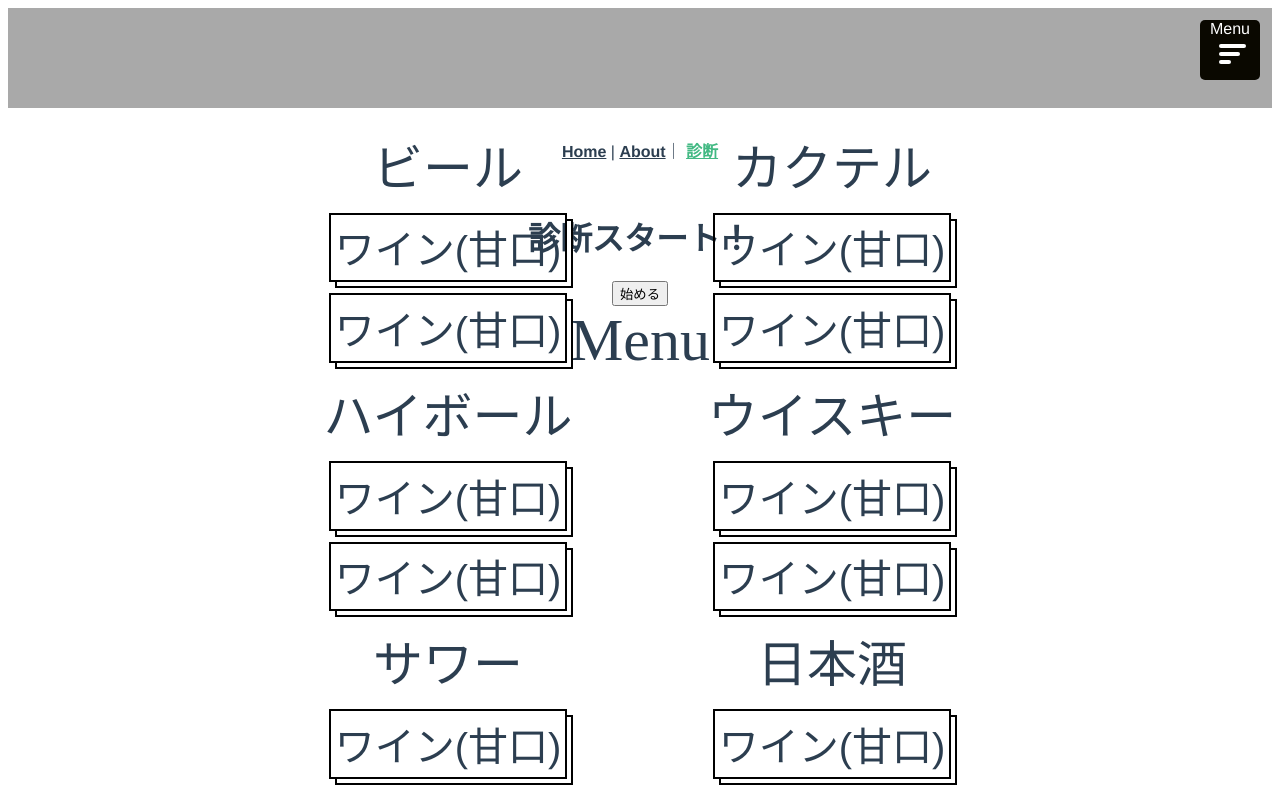
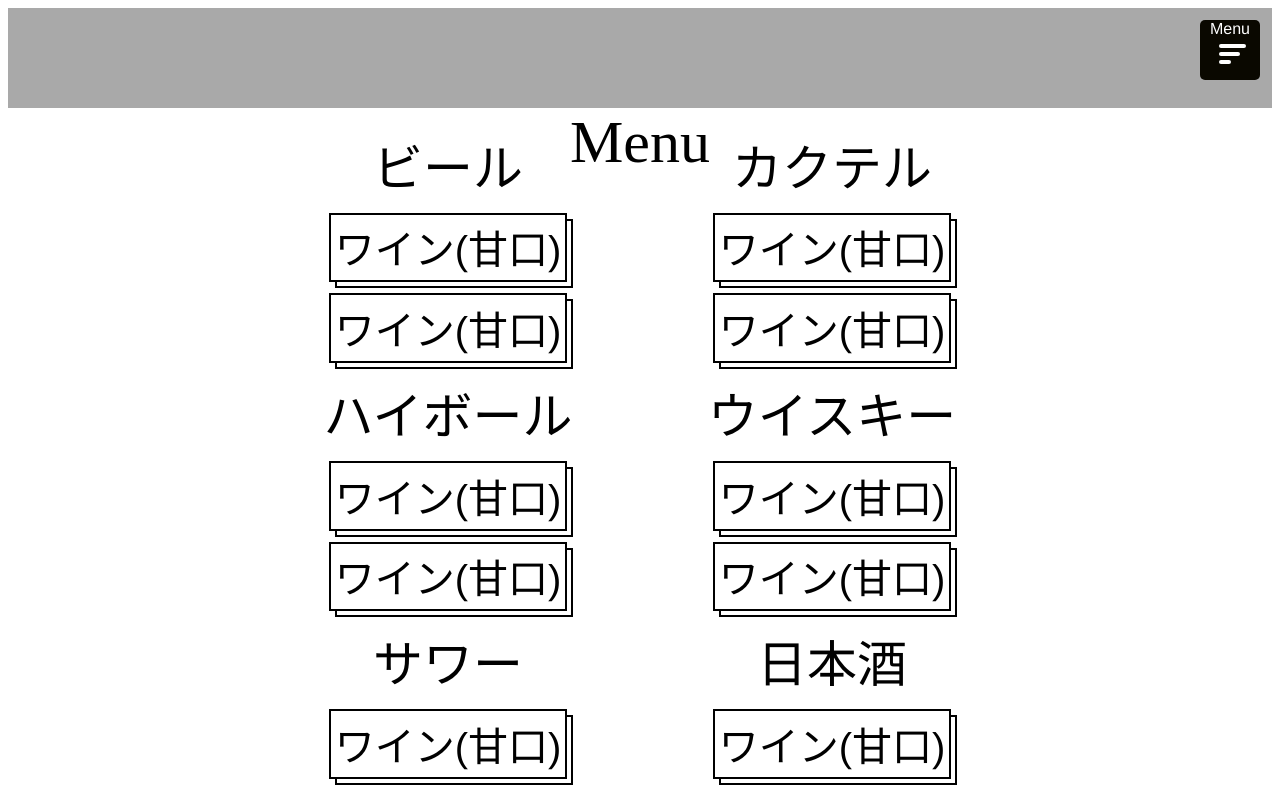
Before and after one commit to webex14-team-6/team6-original-app, a Vue app: page /shindan in a window 1280 px wide. Shown: the top 788 px of the page. Built offline with nearby package versions, Linux system fonts and the light colour scheme.

Commit message:
トップページのviewコンポーネントとrouterの設定

```diff
--- a/src/App.vue
+++ b/src/App.vue
@@ -1,17 +1,10 @@
 <template>
   <Header />
-  <nav>
-    <router-link to="/">Home</router-link> |
-    <router-link to="/about">About</router-link>｜
-    <router-link to="/shindan">診断</router-link>
-  </nav>
-  <router-view />
+  <HamburgerMevu />
   <AlcholeCategory />
-  <HamburgerMevu />
 </template>
 
 <script>
-
 import Header from "./components/Header.vue"
 import HamburgerMevu from "./components/HamburgerMevu.vue"
 import AlcholeCategory from "./components/AlcholeCategory.vue"
@@ -31,19 +24,6 @@ export default {
   -webkit-font-smoothing: antialiased;
   -moz-osx-font-smoothing: grayscale;
   text-align: center;
-  color: #2c3e50;
-}
-
-nav {
-  padding: 30px;
-}
-
-nav a {
-  font-weight: bold;
-  color: #2c3e50;
-}
-
-nav a.router-link-exact-active {
-  color: #42b983;
+  color: black;
 }
 </style>
--- a/src/router/index.js
+++ b/src/router/index.js
@@ -1,20 +1,12 @@
 import { createRouter, createWebHistory } from "vue-router"
+import HomeView from "../views/HomeView.vue"
 
 const routes = [
-  /*{
+  {
     path: "/",
-    name: "home",
+    name: "Home",
     component: HomeView,
   },
-  {
-    path: "/about",
-    name: "about",
-    // route level code-splitting
-    // this generates a separate chunk (about.[hash].js) for this route
-    // which is lazy-loaded when the route is visited.
-    component: () =>
-      import(/* webpackChunkName: "about"  "../views/AboutView.vue"),
-  },*/
   {
     path: "/shindan",
     name: "shindan",
--- /dev/null
+++ b/src/views/HomeView.vue
@@ -0,0 +1,31 @@
+<template>
+  <div class="mainvisual">
+    <img src="../assets/mainvisual.png" alt="mainvisual" />
+  </div>
+  <div class="shindan-container">
+    <h2>オススメお酒診断</h2>
+  </div>
+  <div class="osusume-container">
+    <h2>お酒解説</h2>
+  </div>
+</template>
+
+<style scoped>
+.mainvisual img {
+  width: 100%;
+  height: 600px;
+  object-fit: cover;
+}
+
+.shindan-container {
+  width: 50%;
+  height: 400px;
+  background-color: gray; /* 識別するための仮の背景色 */
+}
+
+.osusume-container {
+  width: 50%;
+  height: 400px;
+  background-color: black; /* 識別するための仮の背景色 */
+}
+</style>
```
Also changed, not shown: src/assets/mainvisual.png (added).
